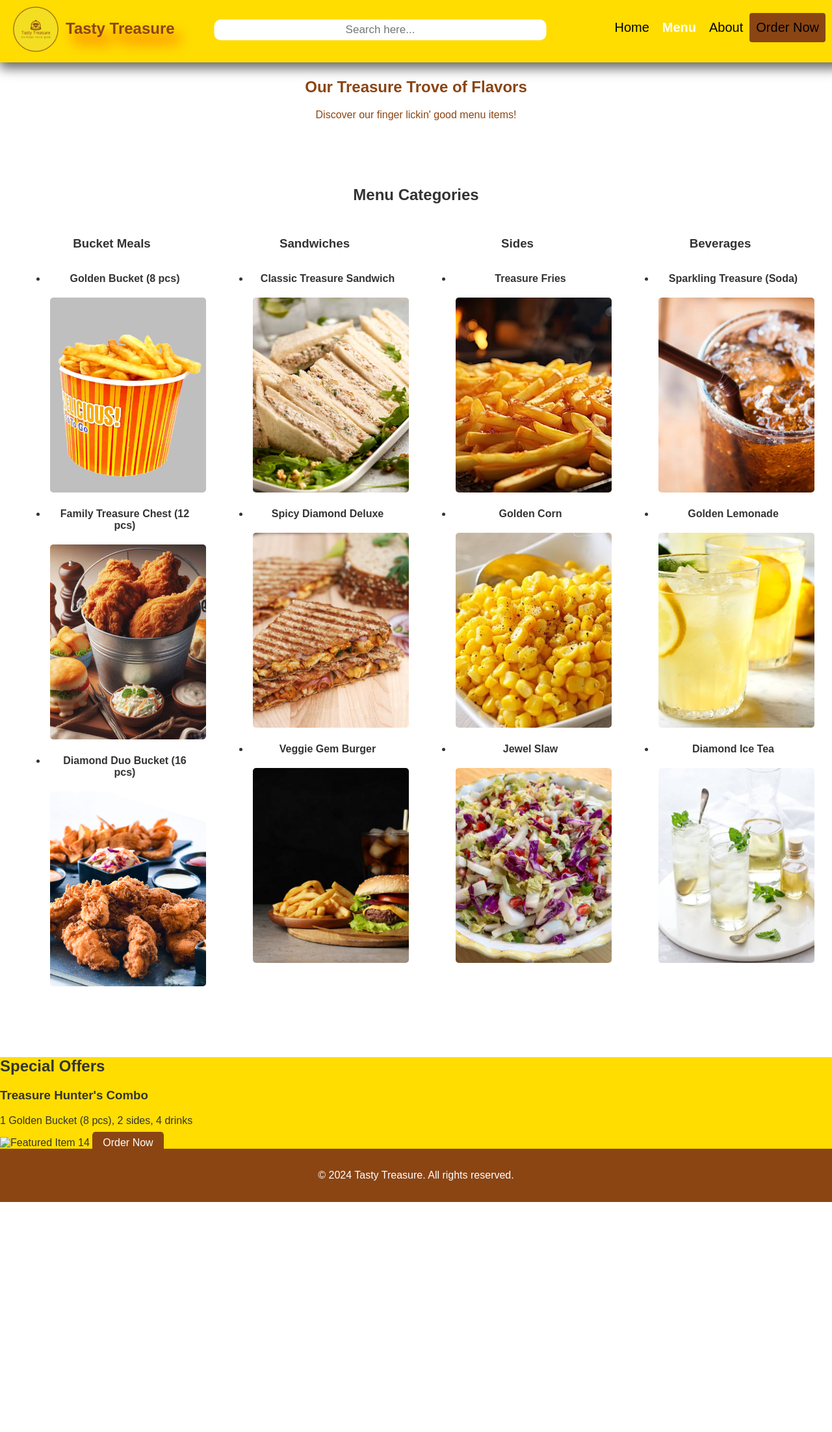
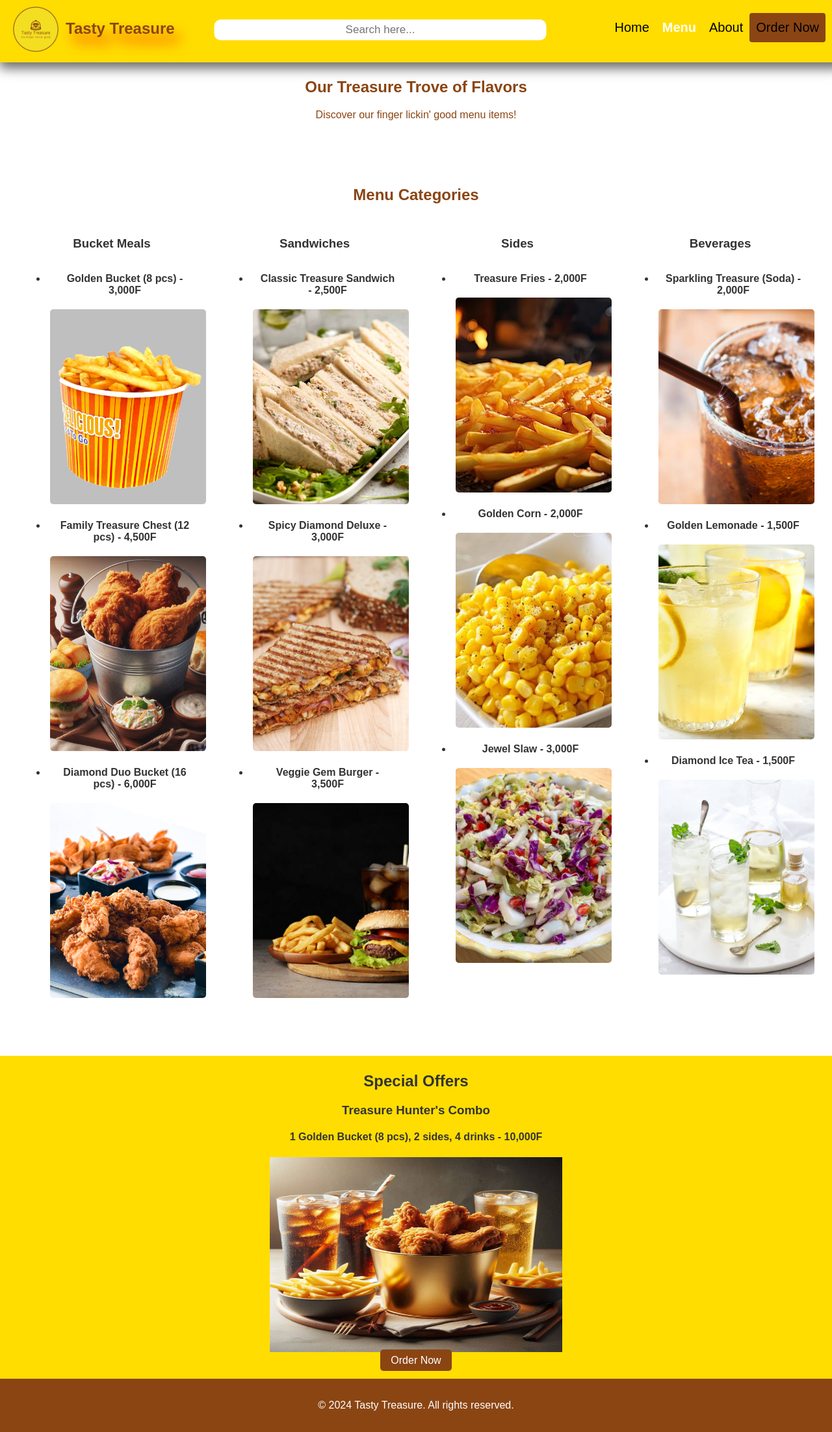
Before and after one commit to Gkevin25/Final-Exam-project, a PHP site: page /tt/menu.html in a window 1280 px wide. Shown: the whole page at 65% size. Before the commit the page ends 1850 px from the top, so only its background shows below. Run offline with PHP 8.4, Linux system fonts and the light colour scheme.

Commit message:
price tag edited

```diff
--- a/css/style.css
+++ b/css/style.css
@@ -91,6 +91,7 @@ body {
     padding: 0.5rem 1rem;
     border-radius: 5px;
     text-decoration: none;
+
 }
 .container {
     position: relative;
@@ -196,6 +197,11 @@ footer {
     padding: 4rem 2rem;
     text-align: center;
 }
+#menu-categories h2{
+    font: bold;
+    font-family: Arial, Helvetica, sans-serif;
+    color: #8B4513;
+}
 
 .category-grid {
     display: grid;
@@ -211,6 +217,11 @@ footer {
 
 #special-offers {
     background-color: var(--primary-color);
+    text-align: center;
+    font-family: Arial, Helvetica, sans-serif;
+    font: bold;
+    padding-bottom: 19px;
+    padding-top: 5px;
 }
 
 footer {
@@ -257,4 +268,5 @@ footer {
     .search-bar input[type=text] {
       border: 1px solid #ccc;
     }
-  }
+
+}
--- a/menu.html
+++ b/menu.html
@@ -37,44 +37,44 @@
                 <div class="category">
                     <h3>Bucket Meals</h3>
                     <ul>
-                        <li>Golden Bucket (8 pcs)</li>
+                        <li>Golden Bucket (8 pcs) - 3,000F</li>
                         <img src="pics/4.jpg" alt="Featured Item 1"width="300" height="450">
-                        <li>Family Treasure Chest (12 pcs)</li>
+                        <li>Family Treasure Chest (12 pcs) - 4,500F</li>
                         <img src="pics/5.jpg" alt="Featured Item 2"width="300" height="450">
-                        <li>Diamond Duo Bucket (16 pcs)</li>
+                        <li>Diamond Duo Bucket (16 pcs) - 6,000F</li>
                         <img src="pics/6.jpg" alt="Featured Item 3"width="300" height="450">
                     </ul>
                 </div>
                 <div class="category">
                     <h3>Sandwiches</h3>
                     <ul>
-                        <li>Classic Treasure Sandwich</li>
+                        <li>Classic Treasure Sandwich - 2,500F</li>
                         <img src="pics/3.jpg" alt="Featured Item 5"width="300" height="450">
-                        <li>Spicy Diamond Deluxe</li>
+                        <li>Spicy Diamond Deluxe - 3,000F</li>
                         <img src="pics/Spicy-chicken-sandwich.jpg" alt="Featured Item 6"width="300" height="450">
-                        <li>Veggie Gem Burger</li>
+                        <li>Veggie Gem Burger - 3,500F</li>
                         <img src="pics/hamburger.jpg" alt="Featured Item 7"width="300" height="450">
                     </ul>
                 </div>
                 <div class="category">
                     <h3>Sides</h3>
                     <ul>
-                        <li>Treasure Fries</li>
+                        <li>Treasure Fries - 2,000F</li>
                         <img src="pics/fries1.jpg" alt="Featured Item 8"width="300" height="450">
-                        <li>Golden Corn</li>
+                        <li>Golden Corn - 2,000F</li>
                         <img src="pics/sweet-corn-500x500.jpeg" alt="Featured Item 9"width="300" height="450">
-                        <li>Jewel Slaw</li>
+                        <li>Jewel Slaw - 3,000F</li>
                         <img src="pics/Ruby-Jewel-Slaw-scaled.jpg" alt="Featured Item 10"width="300" height="450">
                     </ul>
                 </div>
                 <div class="category">
                     <h3>Beverages</h3>
                     <ul>
-                        <li>Sparkling Treasure (Soda)</li>
+                        <li>Sparkling Treasure (Soda) - 2,000F</li>
                         <img src="pics/7.jpg" alt="Featured Item 11"width="300" height="450">
-                        <li>Golden Lemonade</li>
+                        <li>Golden Lemonade - 1,500F</li>
                         <img src="pics/lemonade.jpg" alt="Featured Item 12"width="300" height="450">
-                        <li>Diamond Ice Tea</li>
+                        <li>Diamond Ice Tea - 1,500F</li>
                         <img src="pics/8.jpg" alt="Featured Item 13"width="300" height="450">
                     </ul>
                 </div>
@@ -85,10 +85,11 @@
             <h2>Special Offers</h2>
             <div class="offer">
                 <h3>Treasure Hunter's Combo</h3>
-                <p>1 Golden Bucket (8 pcs), 2 sides, 4 drinks</p>
-                <img src="" alt="Featured Item 14"width="300" height="450">
-                <a href="#" class="cta-button">Order Now</a>
+                <h4>1 Golden Bucket (8 pcs), 2 sides, 4 drinks - 10,000F</h4>
+                <img class="GoldenBucket" src="pics/GoldenBucket.jpg" alt="Featured Item 14" width="450" height="300" >
+
             </div>
+            <a class="cta-button" href="order.html" >Order Now</a>
         </section>
     </main>
 
```
